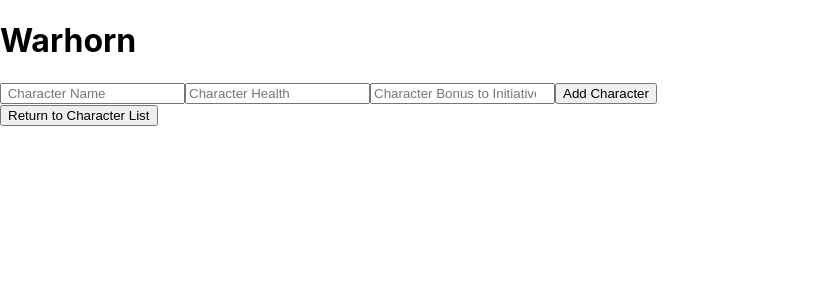
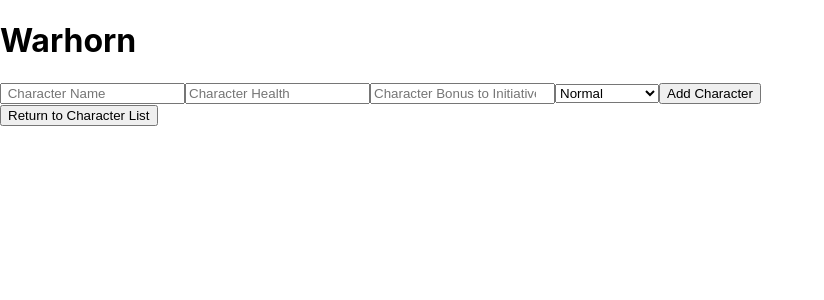
Before and after one commit to ZachWilson22495/warhorn, a React (Create React App) app: page / in a window 1280 px wide. Both pictures are taken after a click on the button "Add Character". Shown: the top 300 px of the page, without its empty margins (0-824 px from the left). Built offline with nearby package versions, Linux system fonts and the light colour scheme.

Commit message:
Trying to fix errors with adding Characters

```diff
--- a/src/components/Character.js
+++ b/src/components/Character.js
@@ -18,8 +18,8 @@ function Character(props){
 Character.propTypes = {
   name: PropTypes.string.isRequired,
   health: PropTypes.number,
-  bonus: PropTypes.number.isRequired,
-  advantage: PropTypes.bool,
+  bonus: PropTypes.number,
+  advantage: PropTypes.string,
   roll: PropTypes.number,
   id: PropTypes.string,
   whenCharacterClicked: PropTypes.func
--- a/src/components/CharacterForm.js
+++ b/src/components/CharacterForm.js
@@ -6,7 +6,7 @@ import ReusableForm from "./ReusableForm";
 function CharacterForm(props) {
   function handleNewCharacterFormSubmission(event) {
     event.preventDefault();
-    props.onNewCharacterCreation({name: event.target.name.value, health: event.target.health.value, bonus: event.target.bonus.value, roll: event.target.roll.value, id: v4()})
+    props.onNewCharacterCreation({name: event.target.name.value, health: event.target.health.value, bonus: event.target.bonus.value, advantage: event.target.advantage.value, roll: event.target.roll.value, id: v4()})
   }
 
   return (
--- a/src/components/ReusableForm.js
+++ b/src/components/ReusableForm.js
@@ -17,14 +17,13 @@ function ReusableForm(props) {
           type='number'
           name='bonus'
           placeholder='Character Bonus to Initiative' />
-        {/* <input
-          type='select'
-          name='advantage'
-          placeholder='Do they have Advantage/Disadvantage?' /> */}
+        <select>
 
-          {/* <option selected value="normal">Normal</option>
+
+          <option value="normal">Normal</option>
           <option value="advantage">Advantage</option>
-          <option value="disadvantage">Disadvantage</option> */}
+          <option value="disadvantage">Disadvantage</option>
+          </select>
 
 
         <button type='submit'>{props.buttonText}</button>
```
Also changed, not shown: 1 other file (tests, documents, lock files or other folders).
